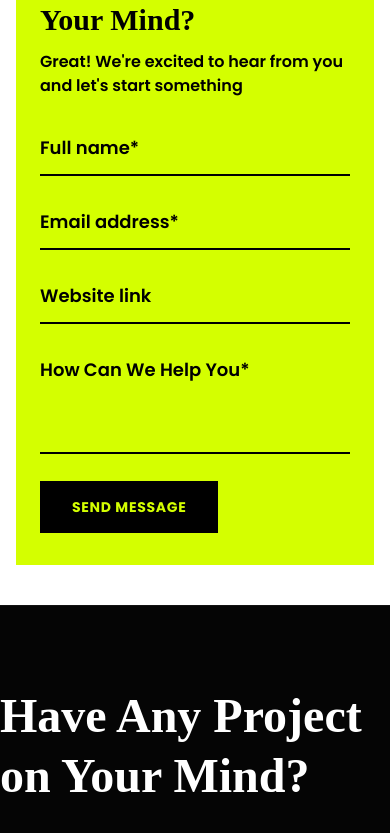
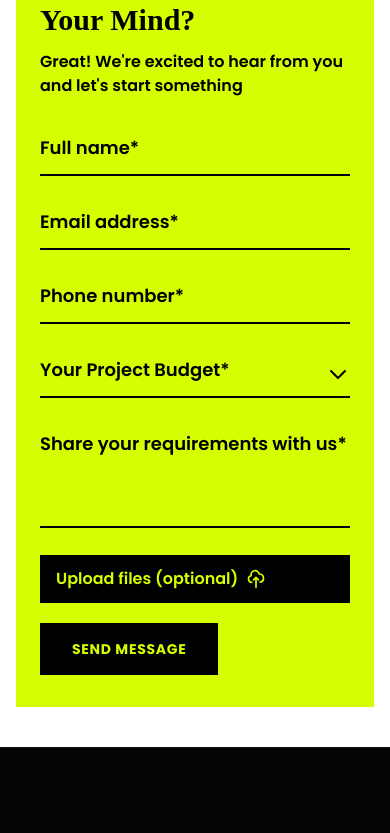
Before and after one commit to tojo04/Emblare, a React (Vite) app: page /contact in a window 390 px wide. Shown: the part 723-1556 px from the top of the page. Built offline with nearby package versions, Linux system fonts and the light colour scheme; the HTML template or start-up script is replaced by a standard one.

Commit message:
update: details in contact us form

```diff
--- a/src/pages/Contact.jsx
+++ b/src/pages/Contact.jsx
@@ -85,7 +85,7 @@ const Contact = () => {
                 Great! We're excited to hear from you and let's start something
               </p>
 
-              <form action="https://formspree.io/f/xzdznrey" method="POST" className="space-y-5 md:space-y-6">
+              <form action="https://formspree.io/f/xbdlnold" method="POST" encType="multipart/form-data" className="space-y-5 md:space-y-6">
                 <div className="grid grid-cols-1 md:grid-cols-2 gap-5 md:gap-6">
                   <motion.div
                     className="relative"
@@ -129,18 +129,20 @@ const Contact = () => {
                   </motion.div>
                 </div>
 
+                <div className="grid grid-cols-1 md:grid-cols-2 gap-5 md:gap-6">
                   <motion.div
                     className="relative"
-                  animate={{ scale: focusedField === 'website' ? 1.02 : 1 }}
+                    animate={{ scale: focusedField === 'phone' ? 1.02 : 1 }}
                     transition={{ duration: 0.2 }}
                   >
                     <input
-                    type="url"
-                    name="website"
-                    placeholder="Website link"
+                      type="tel"
+                      name="phone"
+                      placeholder="Phone number*"
                       className="w-full px-0 py-3 md:py-4 bg-transparent border-b-2 border-black text-black text-lg md:text-xl font-semibold placeholder-black focus:outline-none transition-colors relative z-10"
-                    onFocus={() => setFocusedField('website')}
+                      onFocus={() => setFocusedField('phone')}
                       onBlur={() => setFocusedField(null)}
+                      required
                     />
                     <motion.div
                       className="absolute inset-0 bg-black pointer-events-none"
@@ -148,6 +150,39 @@ const Contact = () => {
                       transition={{ duration: 0.2 }}
                     />
                   </motion.div>
+                  <motion.div
+                    className="relative"
+                    animate={{ scale: focusedField === 'budget' ? 1.02 : 1 }}
+                    transition={{ duration: 0.2 }}
+                  >
+                    <select
+                      name="budget"
+                      className="w-full px-0 py-3 md:py-4 pr-8 bg-transparent border-b-2 border-black text-black text-lg md:text-xl font-semibold focus:outline-none transition-colors relative z-10 appearance-none cursor-pointer"
+                      style={{
+                        colorScheme: 'light'
+                      }}
+                      onFocus={() => setFocusedField('budget')}
+                      onBlur={() => setFocusedField(null)}
+                      required
+                      defaultValue=""
+                    >
+                      <option value="" disabled style={{ backgroundColor: '#fff', color: '#000', padding: '12px 16px' }}>Your Project Budget*</option>
+                      <option value="5Lac or Less" style={{ backgroundColor: '#fff', color: '#000', padding: '12px 16px' }}>5Lac or Less</option>
+                      <option value="5Lac to 10Lac" style={{ backgroundColor: '#fff', color: '#000', padding: '12px 16px' }}>5Lac to 10Lac</option>
+                      <option value="10Lac to 30Lac" style={{ backgroundColor: '#fff', color: '#000', padding: '12px 16px' }}>10Lac to 30Lac</option>
+                      <option value="30Lac or more" style={{ backgroundColor: '#fff', color: '#000', padding: '12px 16px' }}>30Lac or more</option>
+                      <option value="Not Sure" style={{ backgroundColor: '#fff', color: '#000', padding: '12px 16px' }}>Not Sure</option>
+                    </select>
+                    <svg className="absolute right-0 bottom-3 md:bottom-4 w-6 h-6 text-black pointer-events-none z-20" fill="none" stroke="currentColor" viewBox="0 0 24 24">
+                      <path strokeLinecap="round" strokeLinejoin="round" strokeWidth={2} d="M19 9l-7 7-7-7" />
+                    </svg>
+                    <motion.div
+                      className="absolute inset-0 bg-black pointer-events-none"
+                      initial={{ opacity: 0 }}
+                      transition={{ duration: 0.2 }}
+                    />
+                  </motion.div>
+                </div>
 
                 <motion.div
                   className="relative"
@@ -157,10 +192,11 @@ const Contact = () => {
                   <textarea
                     rows="3"
                     name="message"
-                    placeholder="How Can We Help You*"
+                    placeholder="Share your requirements with us*"
                     className="w-full px-0 py-3 md:py-4 bg-transparent border-b-2 border-black text-black text-lg md:text-xl font-semibold placeholder-black focus:outline-none transition-colors resize-none relative z-10"
                     onFocus={() => setFocusedField('message')}
                     onBlur={() => setFocusedField(null)}
+                    maxLength={800}
                     required
                   ></textarea>
                   <motion.div
@@ -169,6 +205,49 @@ const Contact = () => {
                     transition={{ duration: 0.2 }}
                   />
                 </motion.div>
+
+                <div className="relative overflow-hidden">
+                  <label
+                    className="flex items-center justify-between w-full px-4 md:px-6 py-3 md:py-4 bg-black text-[#D4FF00] cursor-pointer relative transition-all group"
+                    onMouseEnter={() => setFocusedField('file')}
+                    onMouseLeave={() => setFocusedField(null)}
+                  >
+                    <motion.span
+                      className="flex items-center gap-2 text-base md:text-lg font-semibold"
+                      animate={{
+                        y: focusedField === 'file' ? -40 : 0,
+                        opacity: focusedField === 'file' ? 0 : 1
+                      }}
+                      transition={{ duration: 0.3, ease: "easeInOut" }}
+                    >
+                      Upload files (optional)
+                      <svg className="w-5 h-5 md:w-6 md:h-6" fill="none" stroke="currentColor" viewBox="0 0 24 24">
+                        <path strokeLinecap="round" strokeLinejoin="round" strokeWidth={2} d="M7 16a4 4 0 01-.88-7.903A5 5 0 1115.9 6L16 6a5 5 0 011 9.9M15 13l-3-3m0 0l-3 3m3-3v12" />
+                      </svg>
+                    </motion.span>
+                    <motion.span
+                      className="absolute inset-0 flex items-center justify-between px-4 md:px-6 text-base md:text-lg font-semibold"
+                      animate={{
+                        y: focusedField === 'file' ? 0 : 40,
+                        opacity: focusedField === 'file' ? 1 : 0
+                      }}
+                      transition={{ duration: 0.3, ease: "easeInOut" }}
+                    >
+                      <span className="flex items-center gap-2">
+                        Upload files (optional)
+                        <svg className="w-5 h-5 md:w-6 md:h-6" fill="none" stroke="currentColor" viewBox="0 0 24 24">
+                          <path strokeLinecap="round" strokeLinejoin="round" strokeWidth={2} d="M7 16a4 4 0 01-.88-7.903A5 5 0 1115.9 6L16 6a5 5 0 011 9.9M15 13l-3-3m0 0l-3 3m3-3v12" />
+                        </svg>
+                      </span>
+                    </motion.span>
+                    <input
+                      type="file"
+                      name="file"
+                      className="hidden"
+                      accept=".pdf,.doc,.docx,.jpg,.jpeg,.png"
+                    />
+                  </label>
+                </div>
 
                 <Button
                   type="submit"
```
Lines whose indentation alone changed are shown as unchanged.
